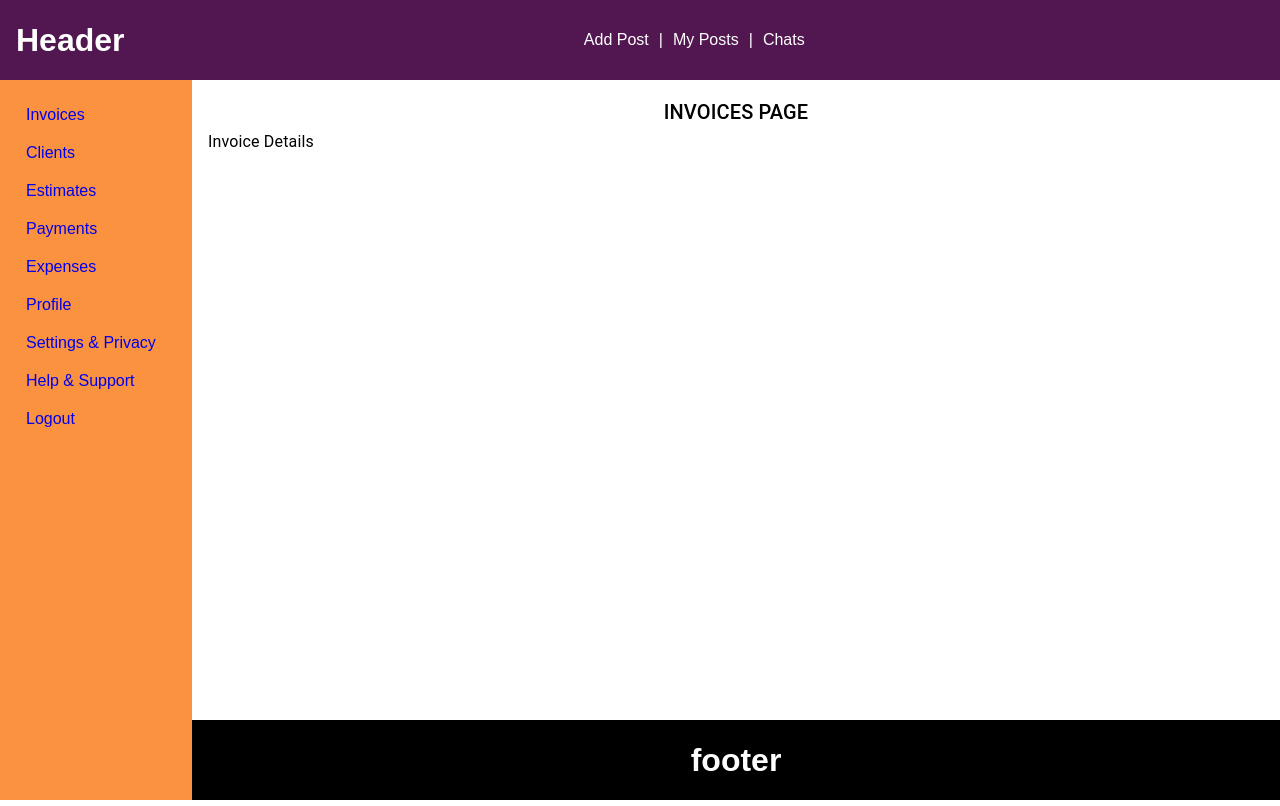
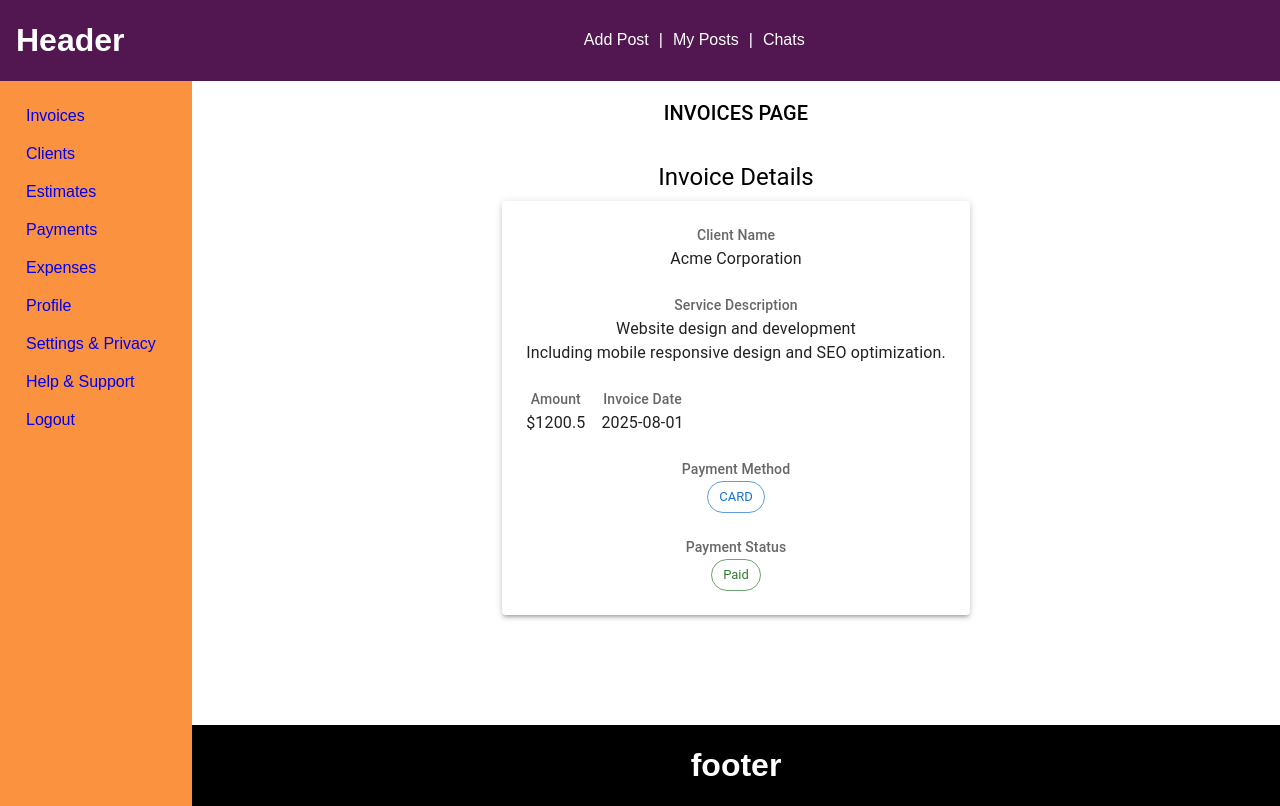
Before and after one commit to PritamChaudhari23/invoice-manager-frontend, a React (Vite) app: page /invoices/1 in a window 1280 px wide. Built offline with nearby package versions, Linux system fonts and the light colour scheme.

Commit message:
details and list page done

```diff
--- a/src/app/pages/Invoice/InvoiceDetails.jsx
+++ b/src/app/pages/Invoice/InvoiceDetails.jsx
@@ -1,12 +1,113 @@
-import Typography from "@mui/material/Typography";
+import { useEffect, useState } from "react";
+import { Grid, Typography, Box, Paper, Divider, Chip } from "@mui/material";
+import { DatePicker, LocalizationProvider } from "@mui/x-date-pickers";
+import { AdapterMoment } from "@mui/x-date-pickers/AdapterMoment";
+import moment from "moment";
 
-const InvoiceDetails = () => {
+const InvoiceDetails = ({ invoiceId, fetchInvoiceById }) => {
+  const [invoice, setInvoice] = useState({
+    clientName: "Acme Corporation",
+    amount: 1200.5,
+    service:
+      "Website design and development\nIncluding mobile responsive design and SEO optimization.",
+    paymentMethod: "card",
+    invoiceDate: "2025-08-01",
+    isPaid: true,
+  });
+
+  useEffect(() => {
+    // Fetch invoice details by ID (you can replace this with your actual fetching logic)
+    const loadInvoice = async () => {
+      if (fetchInvoiceById && invoiceId) {
+        const data = await fetchInvoiceById(invoiceId);
+        setInvoice(data);
+      }
+    };
+    loadInvoice();
+  }, [invoiceId, fetchInvoiceById]);
+
+  if (!invoice) {
+    return (
+      <Typography variant="h6" align="center" mt={4}>
+        Loading invoice details...
+      </Typography>
+    );
+  }
+
   return (
-    <div>
-      <Typography variant="subtitle1" gutterBottom>
+    <Box maxWidth="sm" mx="auto" py={4}>
+      <Typography variant="h5" align="center" gutterBottom>
         Invoice Details
       </Typography>
-    </div>
+
+      <Paper elevation={3} sx={{ p: 3 }}>
+        <Grid container spacing={3} direction="column">
+          {/* Client Name */}
+          <Grid item xs={12}>
+            <Typography variant="subtitle2" color="textSecondary">
+              Client Name
+            </Typography>
+            <Typography variant="body1">{invoice.clientName}</Typography>
+          </Grid>
+
+          {/* Service Description */}
+          <Grid item xs={12}>
+            <Typography variant="subtitle2" color="textSecondary">
+              Service Description
+            </Typography>
+            <Typography variant="body1" whiteSpace="pre-line">
+              {invoice.service}
+            </Typography>
+          </Grid>
+
+          {/* Amount + Invoice Date */}
+          <Grid item xs={12}>
+            <Grid container spacing={2}>
+              <Grid item xs={6}>
+                <Typography variant="subtitle2" color="textSecondary">
+                  Amount
+                </Typography>
+                <Typography variant="body1">${invoice.amount}</Typography>
+              </Grid>
+              <Grid item xs={6}>
+                <Typography variant="subtitle2" color="textSecondary">
+                  Invoice Date
+                </Typography>
+                <Typography variant="body1">
+                  {invoice.invoiceDate
+                    ? moment(invoice.invoiceDate).format("YYYY-MM-DD")
+                    : "-"}
+                </Typography>
+              </Grid>
+            </Grid>
+          </Grid>
+
+          {/* Payment Method */}
+          <Grid item xs={12}>
+            <Typography variant="subtitle2" color="textSecondary">
+              Payment Method
+            </Typography>
+            <Chip
+              label={invoice.paymentMethod?.toUpperCase() || "-"}
+              color="primary"
+              variant="outlined"
+            />
+          </Grid>
+
+          {/* Payment Status */}
+          <Grid item xs={12}>
+            <Typography variant="subtitle2" color="textSecondary">
+              Payment Status
+            </Typography>
+            <Chip
+              label={invoice.isPaid ? "Paid" : "Unpaid"}
+              color={invoice.isPaid ? "success" : "warning"}
+              variant="outlined"
+            />
+          </Grid>
+        </Grid>
+      </Paper>
+    </Box>
   );
 };
 
--- a/src/app/pages/Invoice/InvoiceList.jsx
+++ b/src/app/pages/Invoice/InvoiceList.jsx
@@ -1,11 +1,40 @@
 import Typography from "@mui/material/Typography";
+import { DataGrid } from "@mui/x-data-grid";
+import { Box } from "@mui/material";
 
 const InvoiceList = () => {
+  const columns = [
+    { field: "id", headerName: "ID", width: 70 },
+    { field: "clientName", headerName: "Client Name", flex: 1 },
+    { field: "amount", headerName: "Amount", type: "number", flex: 1 },
+    { field: "service", headerName: "Service", flex: 1 },
+    { field: "paymentMethod", headerName: "Payment Method", flex: 1 },
+    { field: "invoiceDate", headerName: "Invoice Date", type: "date", flex: 1 },
+    {
+      field: "isPaid",
+      headerName: "Paid",
+      type: "boolean",
+      flex: 1,
+      valueFormatter: (params) => (params.value ? "Yes" : "No"),
+    },
+  ];
+
+  const rows = [];
+
   return (
     <div>
       <Typography variant="subtitle1" gutterBottom>
         Invoice List
       </Typography>
+      <Box sx={{ height: 400, width: "100%" }}>
+        <DataGrid
+          rows={rows}
+          columns={columns}
+          pageSize={5}
+          rowsPerPageOptions={[5]}
+          checkboxSelection
+        />
+      </Box>
     </div>
   );
 };
```
